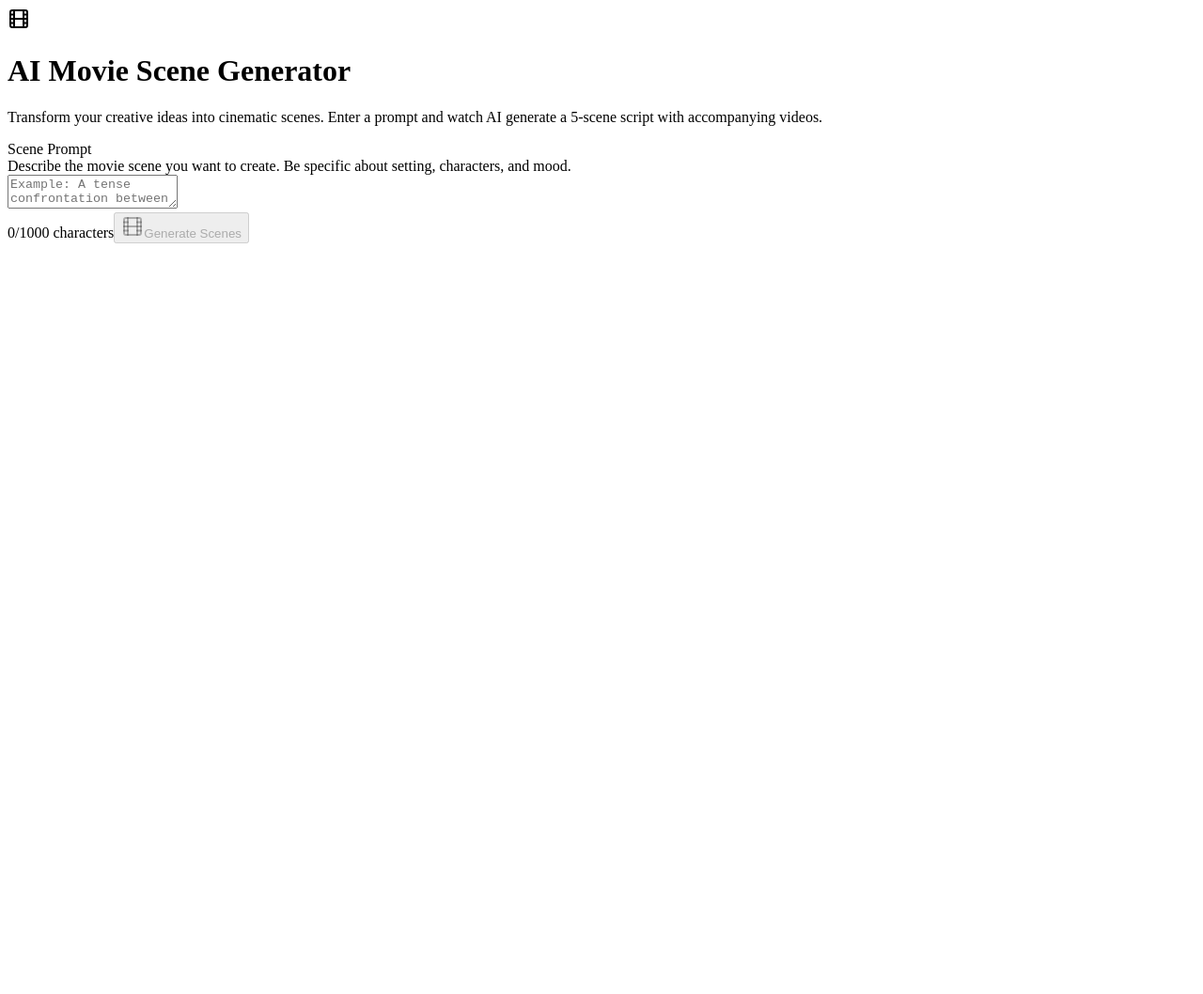
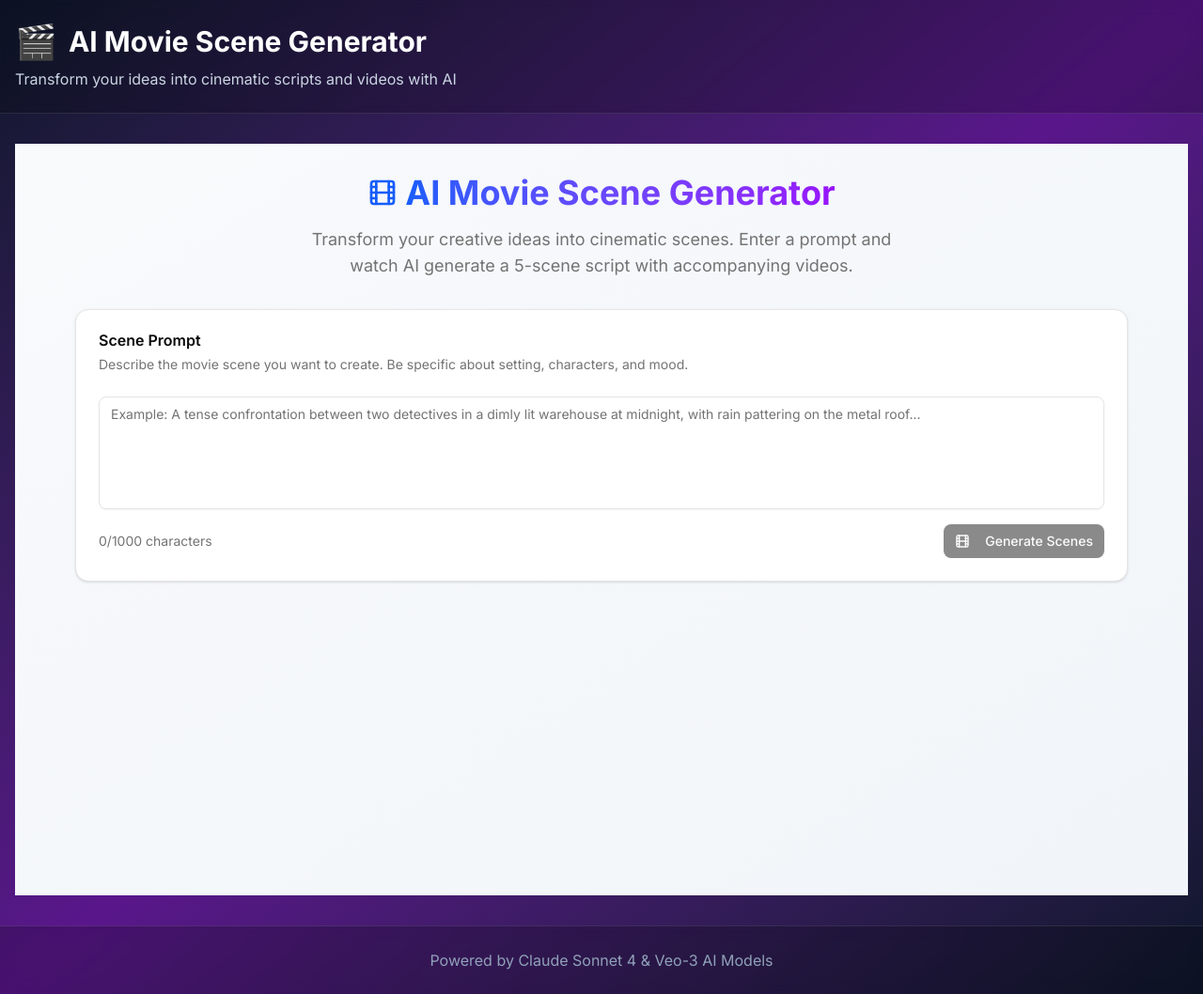
Before and after one commit to blackboxai-deploy/vibe-1755557701764, a Next.js app: page / in a window 1280 px wide. Shown: the whole page at 94% size. Before the commit the page ends 800 px from the top, so only its background shows below. Built offline with nearby package versions, Linux system fonts and the light colour scheme.

Commit message:
Add src/app/layout.tsx

```diff
--- /dev/null
+++ b/src/app/layout.tsx
@@ -0,0 +1,51 @@
+import type { Metadata } from "next";
+import { Inter } from "next/font/google";
+import "./globals.css";
+import { Toaster } from "@/components/ui/sonner";
+
+const inter = Inter({ subsets: ["latin"] });
+
+export const metadata: Metadata = {
+  title: "AI Movie Scene Generator",
+  description: "Generate movie scripts and videos from your prompts using AI",
+  keywords: ["AI", "movie", "script", "video generation", "cinema", "scenes"],
+  authors: [{ name: "AI Movie Generator" }],
+  viewport: "width=device-width, initial-scale=1",
+};
+
+export default function RootLayout({
+  children,
+}: {
+  children: React.ReactNode;
+}) {
+  return (
+    <html lang="en" suppressHydrationWarning>
+      <body className={`${inter.className} antialiased min-h-screen bg-gradient-to-br from-slate-900 via-purple-900 to-slate-900`}>
+        <div className="min-h-screen flex flex-col">
+          <header className="border-b border-white/10 bg-black/20 backdrop-blur-sm">
+            <div className="container mx-auto px-4 py-6">
+              <h1 className="text-3xl font-bold text-white flex items-center gap-3">
+                <span className="text-4xl">🎬</span>
+                AI Movie Scene Generator
+              </h1>
+              <p className="text-slate-300 mt-2">
+                Transform your ideas into cinematic scripts and videos with AI
+              </p>
+            </div>
+          </header>
+
+          <main className="flex-1 container mx-auto px-4 py-8">
+            {children}
+          </main>
+
+          <footer className="border-t border-white/10 bg-black/20 backdrop-blur-sm">
+            <div className="container mx-auto px-4 py-6 text-center text-slate-400">
+              <p>Powered by Claude Sonnet 4 & Veo-3 AI Models</p>
+            </div>
+          </footer>
+        </div>
+        <Toaster />
+      </body>
+    </html>
+  );
+}
```
